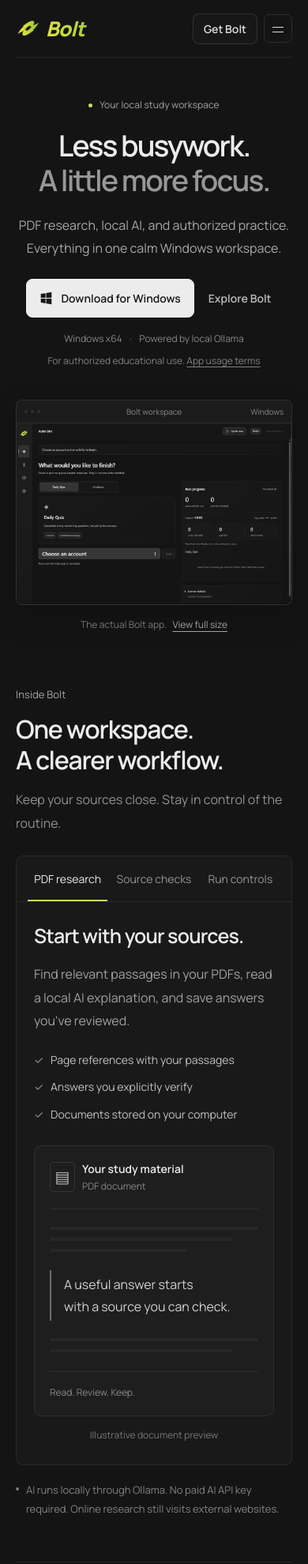
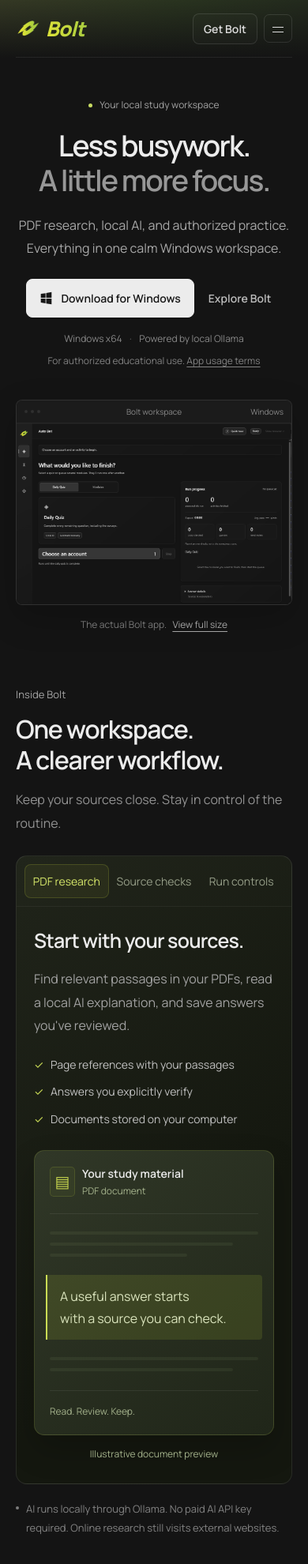
Before and after one commit to boltautomation/Bolt-Automation, a browser extension: page website/index.html in a window 390 px wide. Shown: the top 1980 px of the page at 79% size. Drawn offline with Linux system fonts and the light colour scheme.

Commit message:
Restore gradient panels and add sticky fading navigation

```diff
--- a/website/index.html
+++ b/website/index.html
@@ -20,7 +20,7 @@
 </head>
 <body>
   <a class="skip-link" href="#main">Skip to content</a>
-  <header class="site-header wrap">
+  <header class="site-header"><div class="header-inner wrap">
     <a class="brand" href="/" aria-label="Bolt home"><img src="/assets/bolt.png" width="40" height="36" alt=""><span>Bolt</span></a>
     <nav class="nav-links" id="navigation" aria-label="Main navigation">
       <a href="#inside">The workspace</a>
@@ -31,7 +31,7 @@
       <a class="button button-small button-outline" href="#download">Get Bolt</a>
       <button class="menu-toggle" aria-controls="navigation" aria-expanded="false" aria-label="Open navigation"><span></span><span></span></button>
     </div>
-  </header>
+  </div></header>
 
   <main id="main">
     <section class="hero wrap" aria-labelledby="hero-title">
--- a/website/styles.css
+++ b/website/styles.css
@@ -29,7 +29,7 @@
   --surface:#191919;
   --accent:#c8dc63;
   scroll-behavior:smooth;
-  scroll-padding-top:32px;
+  scroll-padding-top:120px;
 }
 * {box-sizing:border-box}
 body {margin:0;background:#141414}
@@ -46,7 +46,8 @@ h1,h2,h3,p {margin-top:0}
 .wrap {width:min(1120px,calc(100% - 80px));margin-inline:auto}
 .skip-link {position:fixed;z-index:99;top:12px;left:12px;transform:translateY(-160%);padding:12px 18px;background:#ececec;color:#141414;border-radius:8px}
 .skip-link:focus {transform:none}
-.site-header {height:88px;display:flex;align-items:center;justify-content:space-between;gap:28px;border-bottom:1px solid var(--line);position:relative;z-index:5}
+.site-header {height:88px;position:sticky;top:0;z-index:30;background:linear-gradient(180deg,#14141400,#141414 100%),linear-gradient(105deg,#343824,#29331f 55%,#22291d)}
+.header-inner {height:100%;display:flex;align-items:center;justify-content:space-between;gap:28px;border-bottom:1px solid var(--line);position:relative}
 .brand {display:inline-flex;align-items:center;gap:9px;flex-shrink:0}
 .brand img {width:37px;height:34px}
 .brand span {font:italic 800 28px/1 "Bahnschrift",Manrope,sans-serif;letter-spacing:-.8px;padding-right:3px;background:linear-gradient(90deg,#dde33a,#a9cc40);background-clip:text;-webkit-background-clip:text;color:transparent}
@@ -93,12 +94,11 @@ h1 span {color:#979797}
 .section-heading .eyebrow,.faq-section .eyebrow {margin-bottom:14px}
 h2 {font-size:clamp(32px,3.2vw,44px);line-height:1.2;letter-spacing:-1.8px;font-weight:600;margin:0}
 .section-heading>p {font-size:16px;color:#929292;line-height:1.85;margin:0 0 3px}
-.showcase {border:1px solid var(--line);border-radius:12px;background:var(--surface);overflow:hidden}
-.showcase-tabs {display:flex;gap:26px;padding:0 32px;border-bottom:1px solid var(--line)}
-.showcase-tabs button {position:relative;background:transparent;color:#939393;border:0;padding:21px 2px;font-size:14px;line-height:1.5;transition:color 160ms}
-.showcase-tabs button:hover {color:#ddd}
-.showcase-tabs button[aria-selected=true] {color:#ececec}
-.showcase-tabs button[aria-selected=true]:after {content:"";height:2px;background:var(--accent);position:absolute;left:0;right:0;bottom:0}
+.showcase {border:1px solid #ffffff17;border-radius:20px;background:linear-gradient(135deg,#20241a,#14170f 65%);overflow:hidden}
+.showcase-tabs {display:flex;gap:7px;padding:16px 24px;border-bottom:1px solid #ffffff0c;background:#ffffff01}
+.showcase-tabs button {position:relative;background:transparent;color:#969e88;border:1px solid transparent;border-radius:8px;padding:11px 18px;font-size:14px;line-height:1.5;transition:color 160ms,background-color 160ms,border-color 160ms}
+.showcase-tabs button:hover {color:#e0e8cd}
+.showcase-tabs button[aria-selected=true] {background:#cadb3d10;border-color:#c2d33d30;color:#d6e76a}
 .showcase-tabs button:focus-visible {outline-offset:-5px}
 .showcase-panel {display:grid;grid-template-columns:1fr 1fr;gap:65px;align-items:center;min-height:430px;padding:48px}
 .showcase-copy h3 {font-size:26px;line-height:1.35;letter-spacing:-.8px;font-weight:600;margin-bottom:17px}
@@ -108,7 +108,7 @@ h2 {font-size:clamp(32px,3.2vw,44px);line-height:1.2;letter-spacing:-1.8px;font-
 .check-list li:before {content:"✓";position:absolute;left:0;color:#919191}
 .showcase-copy>.small-note {font-size:13px;line-height:1.9;color:#858585;margin:23px 0 0}
 .source-visual {min-width:0}
-.source-card {padding:24px;border:1px solid #ffffff12;border-radius:9px;background:#1e1e1e}
+.source-card {padding:24px;border:1px solid #d8e65a26;border-radius:13px;background:linear-gradient(140deg,#303727,#202619);box-shadow:0 18px 40px #0003}
 .source-card-head {display:flex;gap:12px;align-items:center;padding-bottom:20px;border-bottom:1px solid var(--line)}
 .file-icon {display:grid;place-items:center;width:32px;height:38px;border:1px solid #ffffff1a;border-radius:5px;color:#bbb;flex-shrink:0;font-size:20px}
 .source-card-head strong {display:block;font-size:14px;font-weight:600}
@@ -118,7 +118,7 @@ h2 {font-size:clamp(32px,3.2vw,44px);line-height:1.2;letter-spacing:-1.8px;font-
 .source-lines span {height:4px;background:#ffffff0a;border-radius:2px}
 .source-lines span:nth-child(2) {width:88%}
 .source-lines span:nth-child(3) {width:66%}
-.highlighted-passage {font-size:17px;line-height:1.75;font-weight:400;color:#d0d0d0;border-left:2px solid #6e6e6e;padding:4px 0 4px 16px;margin:23px 0 0}
+.highlighted-passage {font-size:17px;line-height:1.75;font-weight:400;color:#dae4bd;background:#c8db3920;border-left:2px solid #cadc54;border-radius:0 4px 4px 0;padding:13px 16px;margin:23px -5px 0}
 .source-card-foot {font-size:12px;line-height:1.7;color:#888;margin-top:24px;padding-top:16px;border-top:1px solid var(--line)}
 .visual-caption {font-size:12px;color:#777;text-align:center;margin:14px 0 0;line-height:1.7}
 .check-steps {list-style:none;padding:0;margin:0;display:grid}
@@ -128,7 +128,7 @@ h2 {font-size:clamp(32px,3.2vw,44px);line-height:1.2;letter-spacing:-1.8px;font-
 .check-steps li>span {font-size:12px;color:#727272;padding-top:2px;font-variant-numeric:tabular-nums}
 .check-steps strong {font-size:15px;font-weight:600}
 .check-steps p {font-size:14px;line-height:1.8;color:#8e8e8e;margin:7px 0 0}
-.control-sample {padding:25px;border:1px solid #ffffff12;border-radius:9px;background:#1e1e1e}
+.control-sample {padding:25px;border:1px solid #d2e44f20;border-radius:15px;background:linear-gradient(150deg,#2a3220,#1a2114);box-shadow:0 20px 40px #0002}
 .control-heading {display:flex;justify-content:space-between;align-items:center;gap:12px;border-bottom:1px solid var(--line);padding-bottom:21px}
 .control-heading strong {font-size:16px;font-weight:600}
 .control-heading>span {font-size:12px;color:#828282}
@@ -153,7 +153,18 @@ h2 {font-size:clamp(32px,3.2vw,44px);line-height:1.2;letter-spacing:-1.8px;font-
 .faq-list details>p {font-size:15px;line-height:1.9;color:#969696;margin:0 20px 23px 0}
 .faq-list a {text-decoration:underline;text-underline-offset:4px;color:#bdbdbd}
 .download-section {padding-bottom:78px}
-.download-panel {display:grid;grid-template-columns:1fr auto;gap:60px;align-items:center;padding:42px 45px;border:1px solid var(--line);background:#191919;border-radius:12px}
+.download-panel {display:grid;grid-template-columns:1fr auto;gap:60px;align-items:center;padding:42px 45px;border:1px solid #d2e04d24;background:radial-gradient(ellipse at 0% 100%,#bbcc3d20,transparent 65%),linear-gradient(115deg,#29321a,#1a2114 57%,#171c12);border-radius:23px}
+.download-panel .button-primary {background:#d7e747;color:#1b210e;border-color:#e4ef6c;box-shadow:0 4px 24px #a9cc400d,inset 0 1px 0 #ffffff3b}
+.download-panel .button-primary:hover {background:#e0ed60;border-color:#e4ef6c}
+.showcase .check-list li:before,.check-steps li>span {color:#c7d955}
+.showcase .file-icon {color:#c6d54e;border-color:#c2d33c29;background:#bdce3d0d}
+.showcase .source-lines span {background:#b3c58313}
+.showcase .source-card-head small,.showcase .source-chip,.showcase .source-card-foot,.showcase .visual-caption {color:#a3b18b}
+.showcase .control-sample output {color:#d7e76d}
+.showcase .control-sample input[type=range] {accent-color:#cbdc4e}
+.download-panel .eyebrow,.download-panel .download-detail,.download-panel .download-terms,.download-panel .download-terms a {color:#a8b88a}
+.download-panel .download-content>p:not(.eyebrow) {color:#b2bf98}
+.download-panel .text-link {color:#cfdf67}
 .download-content .eyebrow {margin-bottom:12px}
 .download-content h2 {font-size:35px;letter-spacing:-1.3px}
 .download-content>p:not(.eyebrow) {font-size:16px;line-height:1.85;color:#989898;margin:19px 0 17px}
@@ -214,7 +225,8 @@ h2 {font-size:clamp(32px,3.2vw,44px);line-height:1.2;letter-spacing:-1.8px;font-
 }
 @media(max-width:560px) {
   .wrap {width:calc(100% - 40px)}
-  .site-header {height:73px;gap:16px}
+  .site-header {height:73px}
+  .header-inner {gap:16px}
   .brand {gap:6px}
   .brand img {width:32px;height:30px}
   .brand span {font-size:26px}
@@ -247,9 +259,9 @@ h2 {font-size:clamp(32px,3.2vw,44px);line-height:1.2;letter-spacing:-1.8px;font-
   .section-heading h2,h2 {font-size:32px;letter-spacing:-1.2px}
   .section-heading>p {margin-top:17px;max-width:none;font-size:16px}
   .section-heading>p br {display:none}
-  .showcase {border-radius:9px}
-  .showcase-tabs {display:grid;grid-template-columns:repeat(3,minmax(0,1fr));gap:8px;padding:0 14px}
-  .showcase-tabs button {font-size:14px;padding:18px 0;line-height:1.5}
+  .showcase {border-radius:14px}
+  .showcase-tabs {display:grid;grid-template-columns:repeat(3,minmax(0,1fr));gap:4px;padding:10px}
+  .showcase-tabs button {font-size:14px;padding:10px 4px;line-height:1.5}
   .showcase-panel {padding:26px 22px;gap:28px}
   .showcase-copy h3 {font-size:25px}
   .showcase-copy>p {font-size:16px;line-height:1.85}
@@ -268,7 +280,7 @@ h2 {font-size:clamp(32px,3.2vw,44px);line-height:1.2;letter-spacing:-1.8px;font-
   .faq-list summary {font-size:15px;gap:15px;padding:19px 0}
   .faq-list details>p {font-size:15px;margin-right:0}
   .download-section {padding-bottom:52px}
-  .download-panel {padding:28px 23px;border-radius:9px;gap:27px}
+  .download-panel {padding:28px 23px;border-radius:17px;gap:27px}
   .download-content h2 {font-size:30px;letter-spacing:-1px}
   .download-content>p:not(.eyebrow) {font-size:16px}
   .download-content>p br {display:none}
@@ -291,6 +303,6 @@ h2 {font-size:clamp(32px,3.2vw,44px);line-height:1.2;letter-spacing:-1.8px;font-
 @media(forced-colors:active) {
   .brand span {background:none;color:CanvasText}
   .button-primary,.button-outline,.showcase,.app-window {border-color:ButtonText}
-  .showcase-tabs button[aria-selected=true]:after {background:Highlight}
+  .showcase-tabs button[aria-selected=true] {border-color:Highlight;color:HighlightText;background:Highlight}
   .check-list li:before,.status-dot {color:CanvasText}
 }
```
Also changed, not shown: website/site-terms.html (+1 -1 lines), website/usage-terms.html (+2 -2 lines), website/README.md.
